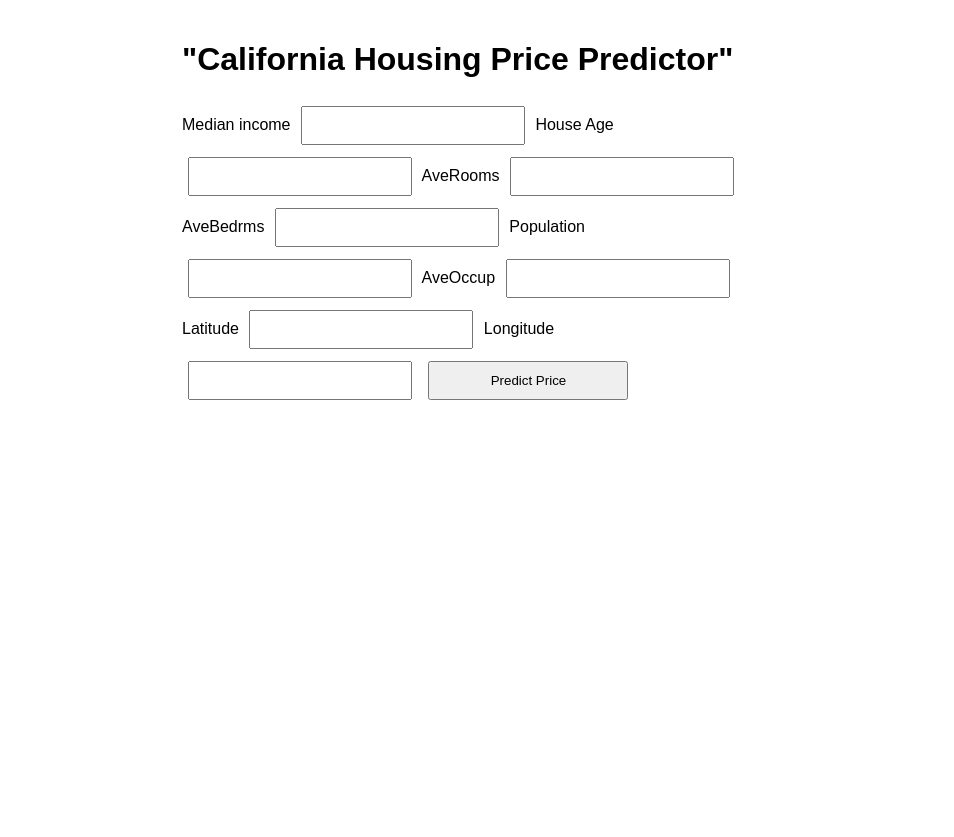
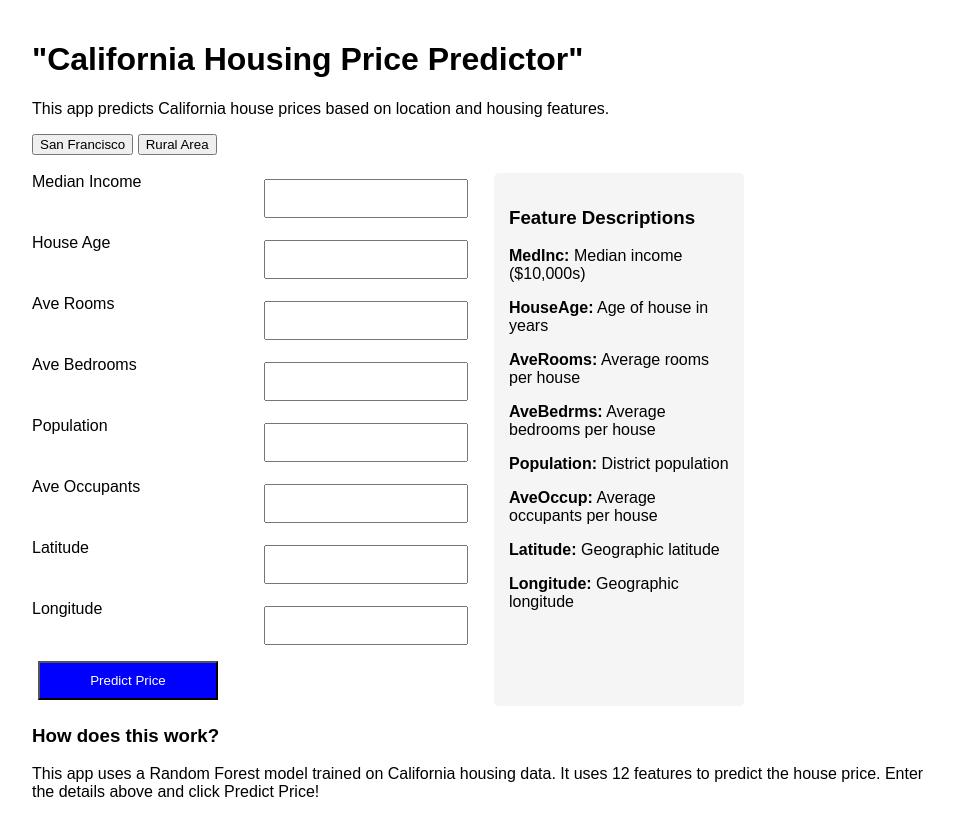
Before and after one commit to Roshan0003goud/california-housing-regression, a Flask app: page / in a window 1280 px wide. Shown: the whole page, without its empty margins (158-1112 px from the left). Before the commit the page ends 400 px from the top, so only its background shows below. Run offline with Flask 3, Linux system fonts and the light colour scheme; parts of the project's set-up code (start-up, migrations or seed data) failed here and were passed over.

Commit message:
Day 18 - Polished web app sidebar, preset buttoms and descriptions

```diff
--- a/app/templates/index.html
+++ b/app/templates/index.html
@@ -5,46 +5,121 @@
         <style>
             body {
                 font-family: Arial;
-                max-width : 600px;
+                max-width: 900px;
                 margin: auto;
-                padding:20px;
+                padding: 20px;
             }
 
             input {
                 padding: 10px;
                 margin: 6px;
-                width: 200px;
+                width: 180px;
             }
 
             h2 {
                 color: green;
             }
 
+            .form-grid {
+                display: grid;
+                grid-template-columns: 1fr 1fr;
+                gap: 10px;
+            }
+
+            .container {
+                display: flex;
+                gap: 20px;
+            }
+
+            .sidebar {
+                width: 220px;
+                background: #f5f5f5;
+                padding: 15px;
+                border-radius: 5px;
+            }
+
+            input[type="submit"] {
+                background-color: blue;
+                color: white;
+                cursor: pointer;
+                margin-top: 10px;
+            }
         </style>
     </head>
     <body>
-            <h1>"California Housing Price Predictor" </h1>
+        <h1>"California Housing Price Predictor"</h1>
+        <p>This app predicts California house prices based on location and housing features.</p>
+
+        <button type="button" onclick="fillSanFrancisco()">San Francisco</button>
+        <button type="button" onclick="fillRural()">Rural Area</button>
+        <br><br>
+
+        <div class="container">
+            <div>
                 <form action="/predict" method="POST">
-                <label> Median income </label>
-                <input type="number" name="MedInc" required>
-                <label> House Age </label>
+                    <div class="form-grid">
+                        <label>Median Income</label>
+                        <input type="number" name="MedInc" step="0.1" required>
+                        <label>House Age</label>
                         <input type="number" name="HouseAge" required>
-                <label> AveRooms </label>
-                <input type="number" name="AveRooms" required>
-                <label> AveBedrms </label>
-                <input type="number" name="AveBedrms" required>
-                <label> Population </label>
+                        <label>Ave Rooms</label>
+                        <input type="number" name="AveRooms" step="0.1" required>
+                        <label>Ave Bedrooms</label>
+                        <input type="number" name="AveBedrms" step="0.1" required>
+                        <label>Population</label>
                         <input type="number" name="Population" required>
-                <label> AveOccup </label>
-                <input type="number" name="AveOccup" required>
-                <label> Latitude </label>
-                <input type="number" name="Latitude" required>
-                <label> Longitude </label>
-                <input type="name" name="Longitude" required>
+                        <label>Ave Occupants</label>
+                        <input type="number" name="AveOccup" step="0.1" required>
+                        <label>Latitude</label>
+                        <input type="number" name="Latitude" step="0.01" required>
+                        <label>Longitude</label>
+                        <input type="number" name="Longitude" step="0.01" required>
+                    </div>
                     <input type="submit" value="Predict Price">
                 </form>
+
                 {% if prediction %}
-            <h2>Predicted Price: ${{prediction}}</h2>
+                <h2>Predicted Price: ${{ prediction }}</h2>
                 {% endif %}
+            </div>
+
+            <div class="sidebar">
+                <h3>Feature Descriptions</h3>
+                <p><b>MedInc:</b> Median income ($10,000s)</p>
+                <p><b>HouseAge:</b> Age of house in years</p>
+                <p><b>AveRooms:</b> Average rooms per house</p>
+                <p><b>AveBedrms:</b> Average bedrooms per house</p>
+                <p><b>Population:</b> District population</p>
+                <p><b>AveOccup:</b> Average occupants per house</p>
+                <p><b>Latitude:</b> Geographic latitude</p>
+                <p><b>Longitude:</b> Geographic longitude</p>
+            </div>
+        </div>
+
+        <h3>How does this work?</h3>
+        <p>This app uses a Random Forest model trained on California housing data. It uses 12 features to predict the house price. Enter the details above and click Predict Price!</p>
+
+        <script>
+        function fillSanFrancisco() {
+            document.querySelector('[name=MedInc]').value = 8.0;
+            document.querySelector('[name=HouseAge]').value = 30;
+            document.querySelector('[name=AveRooms]').value = 5.0;
+            document.querySelector('[name=AveBedrms]').value = 1.0;
+            document.querySelector('[name=Population]').value = 800;
+            document.querySelector('[name=AveOccup]').value = 2.5;
+            document.querySelector('[name=Latitude]').value = 37.77;
+            document.querySelector('[name=Longitude]').value = -122.4;
+        }
+        function fillRural() {
+            document.querySelector('[name=MedInc]').value = 2.0;
+            document.querySelector('[name=HouseAge]').value = 20;
+            document.querySelector('[name=AveRooms]').value = 6.0;
+            document.querySelector('[name=AveBedrms]').value = 1.2;
+            document.querySelector('[name=Population]').value = 500;
+            document.querySelector('[name=AveOccup]').value = 3.0;
+            document.querySelector('[name=Latitude]').value = 40.0;
+            document.querySelector('[name=Longitude]').value = -120.0;
+        }
+        </script>
     </body>
 </html>
```
Lines whose indentation alone changed are shown as unchanged.
